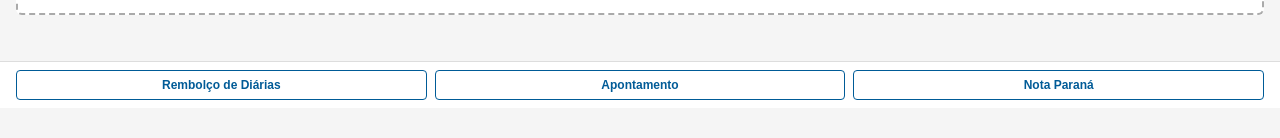
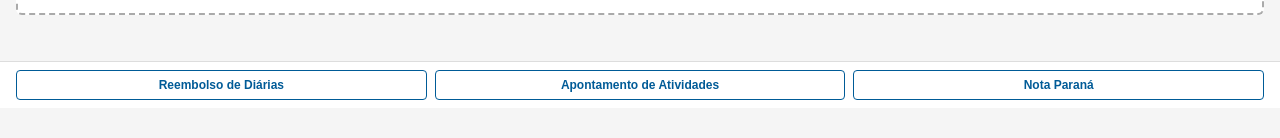
Before and after one commit to flpPaiva/Daily-Launcher, a website with bundled scripts: page daily-launcher/popup.html in a window 1280 px wide. Shown: the part 190-328 px from the top of the page. Built offline with nearby package versions, Linux system fonts and the light colour scheme.

Commit message:
feat: update footer button labels for clarity

```diff
--- a/daily-launcher/popup.html
+++ b/daily-launcher/popup.html
@@ -331,8 +331,8 @@
     </div>
 
     <footer>
-      <button class="btn-link" id="btn-mantis">Rembolço de Diárias</button>
-      <button class="btn-link" id="btn-apontamento">Apontamento</button>
+      <button class="btn-link" id="btn-mantis">Reembolso de Diárias</button>
+      <button class="btn-link" id="btn-apontamento">Apontamento de Atividades</button>
       <button class="btn-link" id="btn-nota-parana">Nota Paraná</button>
     </footer>
 
```
